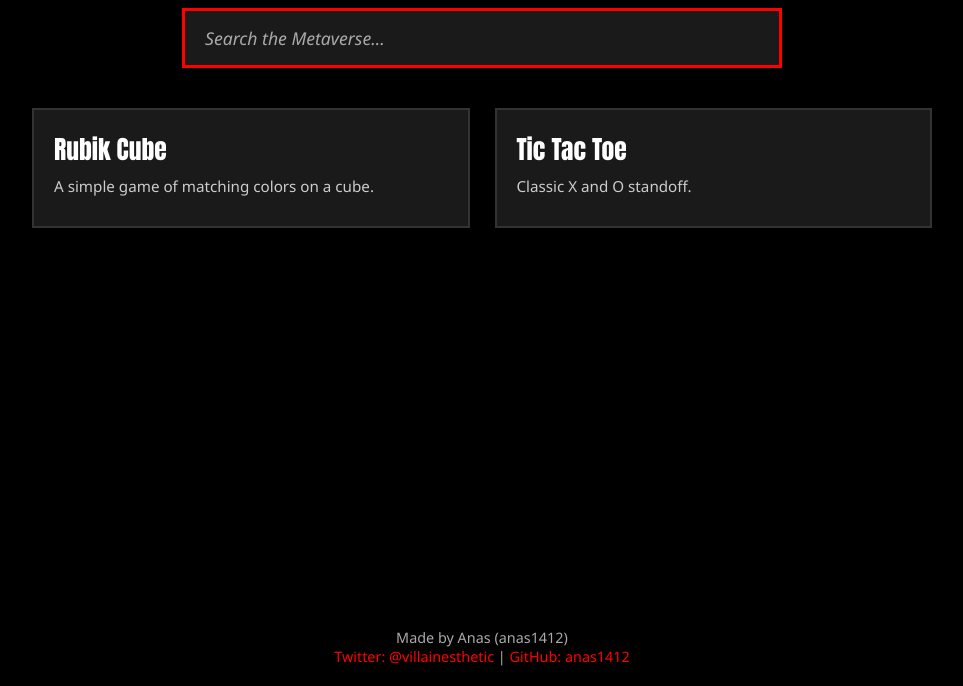
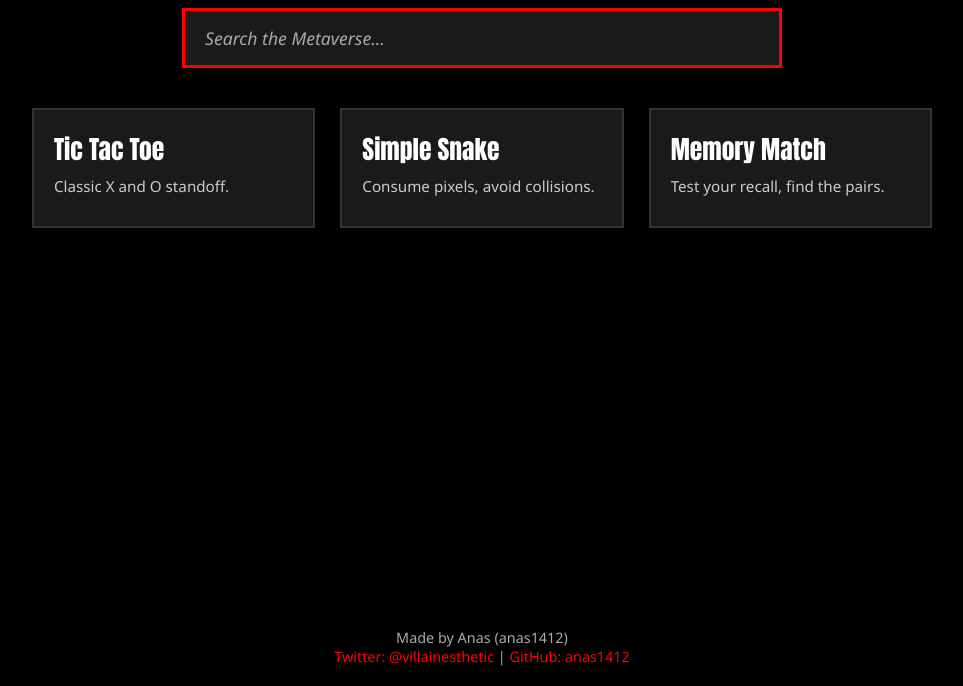
Before and after one commit to anas1412/vibe-coded-games, a plain HTML site: page index.html in a window 1280 px wide. Shown: the part 114-800 px from the top of the page, without its empty margins (158-1121 px from the left). Drawn offline with Linux system fonts and the light colour scheme.

Commit message:
open games in a new tab

```diff
--- a/index.html
+++ b/index.html
@@ -229,36 +229,31 @@
         const noResultsMessage = document.getElementById('noResults');
 
         // --- STRUCTURED GAME DATA ---
-        // To add a new game:
-        // 1. Create the game's HTML file (e.g., my-new-game.html) inside a 'games' folder.
-        // 2. Add a new object to the `gamesData` array below with its details.
+        // (Keep your existing gamesData array here)
         const gamesData = [
-            {
-                id: 'rubik-cube',
-                title: 'Rubik Cube',
-                description: 'A simple game of matching colors on a cube.',
-                filePath: 'games/rubik-cube.html' // Example: Make sure this file exists
-            },
             {
                 id: 'tic-tac-toe',
                 title: 'Tic Tac Toe',
                 description: 'Classic X and O standoff.',
-                filePath: 'games/tictactoe.html' // Relative path from this HTML file
+                filePath: 'games/tictactoe.html'
             },
-
+            {
+                id: 'snake',
+                title: 'Simple Snake',
+                description: 'Consume pixels, avoid collisions.',
+                filePath: 'games/snake.html'
+            },
+            {
+                id: 'memory-match',
+                title: 'Memory Match',
+                description: 'Test your recall, find the pairs.',
+                filePath: 'games/memory.html'
+            }
             // --- ADD NEW GAME OBJECTS HERE ---
-            // Example:
-            // {
-            //     id: 'my-cool-game',
-            //     title: 'My Cool Game',
-            //     description: 'A brief description of the coolest game.',
-            //     filePath: 'games/my-cool-game.html'
-            // }
-            // ----------------------------------
         ];
         // ----------------------------
 
-        // Function to display games on the page
+        // Function to display games on the page (Updated)
         function displayGames(gamesToDisplay) {
             gameListContainer.innerHTML = ''; // Clear current list
 
@@ -269,19 +264,20 @@
                 gamesToDisplay.forEach(game => {
                     const gameItem = document.createElement('div');
                     gameItem.classList.add('game-item');
+                    // --- Added target="_blank" and rel="noopener noreferrer" to the link ---
                     gameItem.innerHTML = `
                         <div>
-                            <a href="${game.filePath}" title="Play ${game.title}">${game.title}</a>
+                            <a href="${game.filePath}" title="Play ${game.title}" target="_blank" rel="noopener noreferrer">${game.title}</a>
                             <p>${game.description}</p>
                         </div>
                     `;
-                    // We wrap content in div to better control layout within flex container if needed
+                    // --------------------------------------------------------------------
                     gameListContainer.appendChild(gameItem);
                 });
             }
         }
 
-        // Function to handle search input
+        // Function to handle search input (Keep this function as is)
         function handleSearch() {
             const searchTerm = searchInput.value.toLowerCase().trim();
 
@@ -293,10 +289,10 @@
             displayGames(filteredGames);
         }
 
-        // Initial display of all games
+        // Initial display of all games (Keep this as is)
         displayGames(gamesData);
 
-        // Add event listener for search input
+        // Add event listener for search input (Keep this as is)
         searchInput.addEventListener('input', handleSearch);
 
     </script>
```
